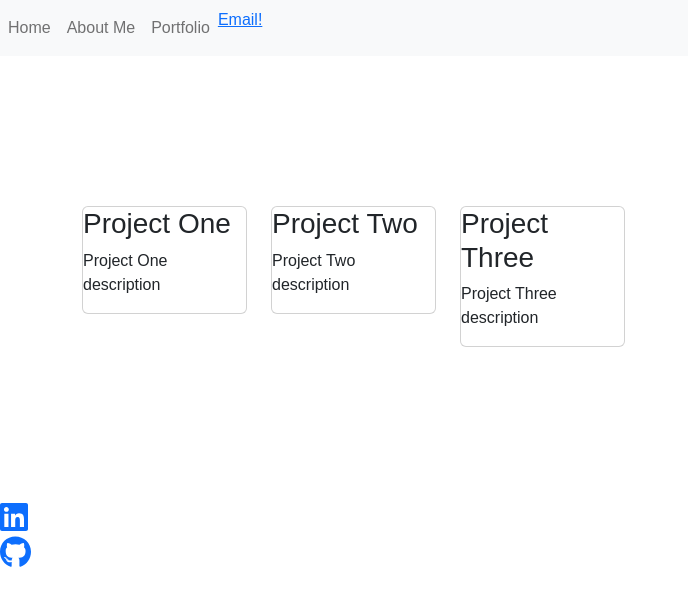
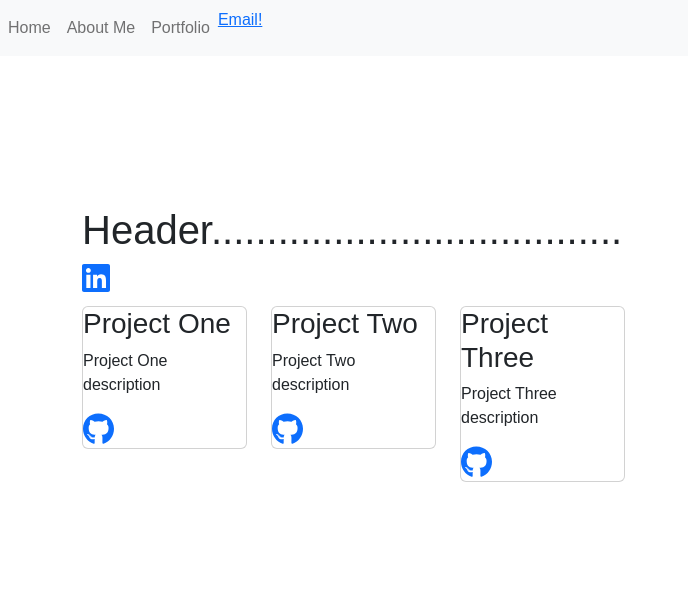
Before and after one commit to karenschick/portfolio-karenschick, a React (Vite) app: page /Portfolio in a window 1280 px wide. Shown: the top 606 px of the page, without its empty margins (0-688 px from the left). Built offline with nearby package versions, Linux system fonts and the light colour scheme.

Commit message:
added header, moved social follows

```diff
--- a/src/pages/Portfolio.jsx
+++ b/src/pages/Portfolio.jsx
@@ -2,7 +2,7 @@ import React, { useState } from "react";
 import { LinkedInFollow } from "../components";
 import GitHubFollow from "../components/GitHubFollow/GitHubFollow";
 import { Card, Container, Row, Col } from "react-bootstrap";
-import { motion } from 'framer-motion';
+import { motion } from "framer-motion";
 
 const Portfolio = () => {
   const [portfolios, setPortfolios] = useState([
@@ -34,8 +34,25 @@ const Portfolio = () => {
     visible: { opacity: 1 },
   };
 
+
+
+
+
+
   return (
     <>
+      <div className="header" style={{height:"100px"}}>
+        <Container>
+          <Row className="justify-content-between align-items-center">
+            <Col>
+              <h1>Header.....................................</h1>
+            </Col>
+            <Col>
+              <LinkedInFollow />
+            </Col>
+          </Row>
+        </Container>
+      </div>
       <Container>
         <Row className="justify-content-between">
           {portfolios.map((portfolio) => (
@@ -53,18 +70,18 @@ const Portfolio = () => {
                 <Card style={{ width: "100%" }}>
                   <h3>{portfolio.title}</h3>
                   <p>{portfolio.description}</p>
+                  <GitHubFollow />
                 </Card>
               </motion.div>
             </Col>
           ))}
         </Row>
       </Container>
-      <div>
-        <LinkedInFollow />
-        <GitHubFollow />
-      </div>
     </>
   );
 };
 
+
+
+
 export default Portfolio;
```
